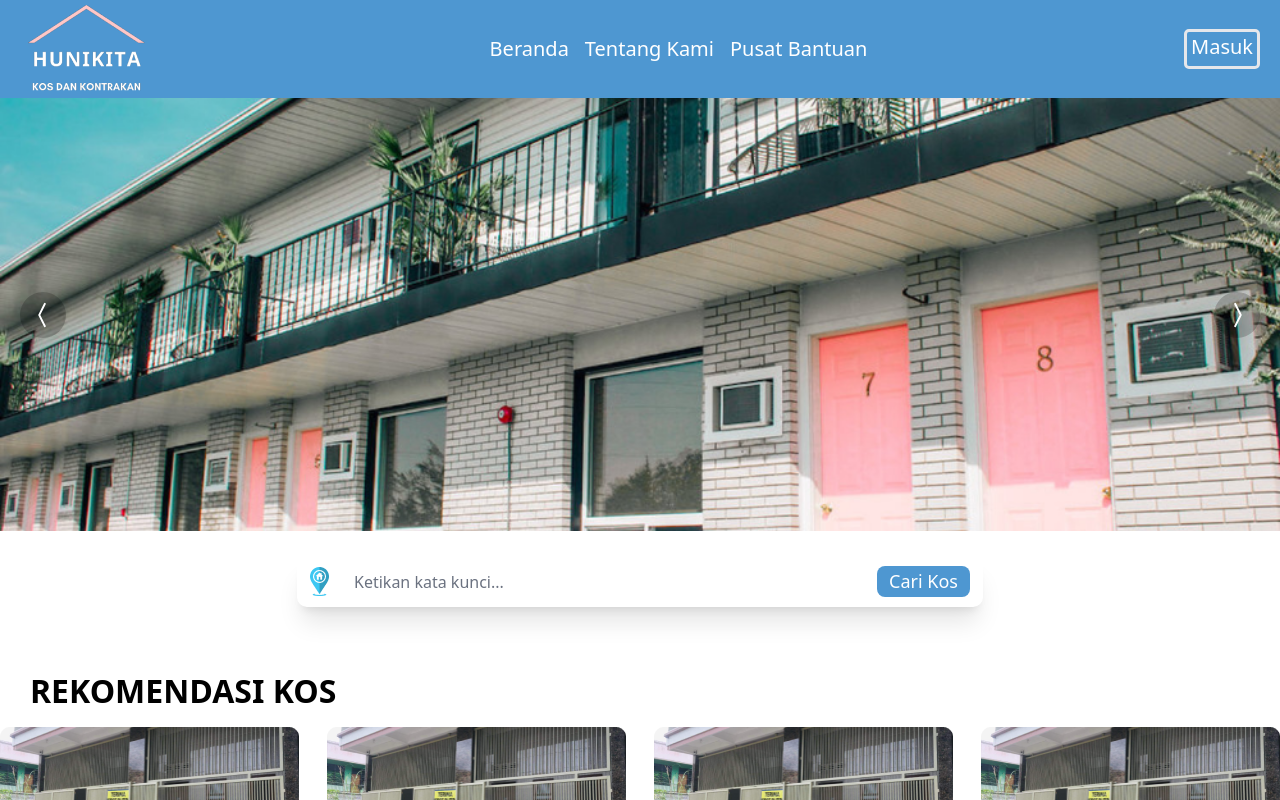
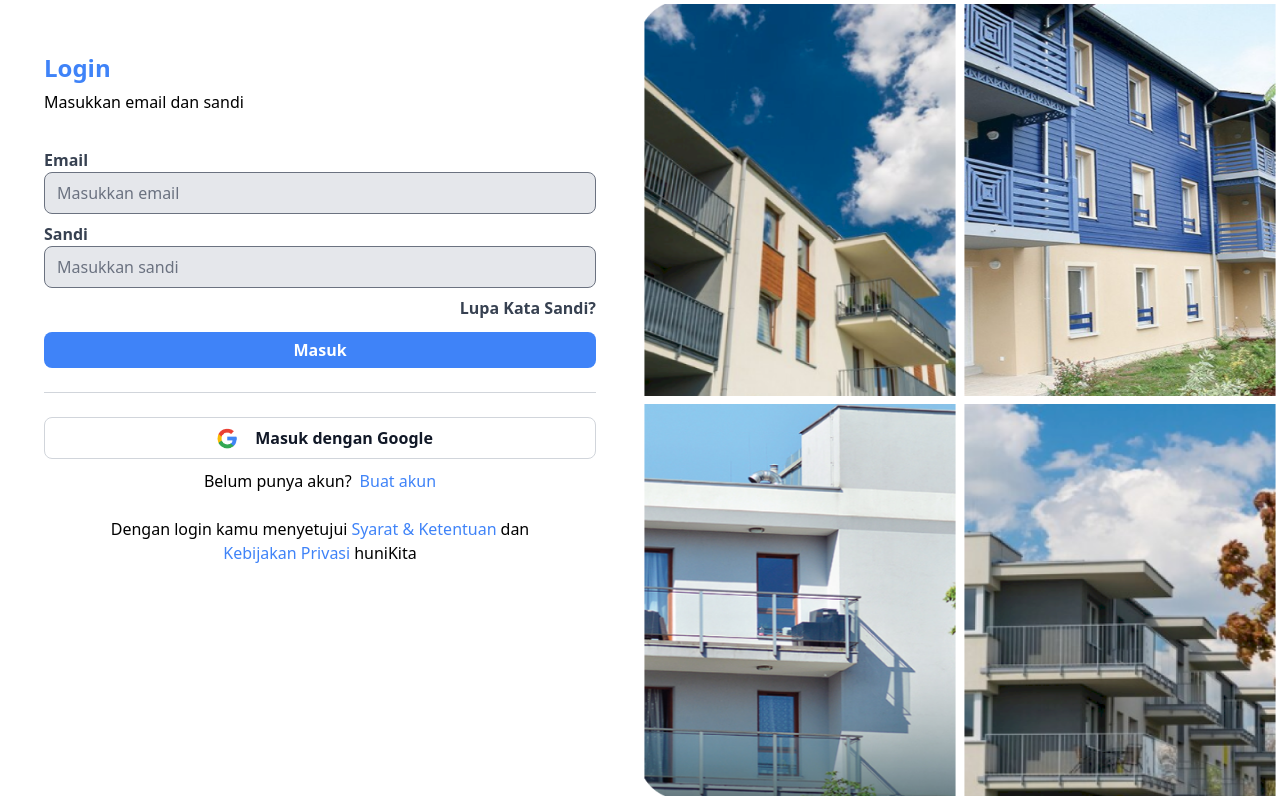
Before and after one commit to Aljuando1011/hunikita, a React (Vite) app: page / in a window 1280 px wide. Shown: the top 800 px of the page. Built offline with nearby package versions, Linux system fonts and the light colour scheme.

Commit message:
modified login & register

```diff
--- a/src/App.jsx
+++ b/src/App.jsx
@@ -1,22 +1,10 @@
-import Card from "./components/Card";
-import Carousel from "./components/beranda/Carousel";
-import Footer from "./components/Footer";
-import Navbar from "./components/Navbar";
-import TentangKami from "./Pages/tentang-kami/TentangKami";
-import ArtikelPage from "./Pages/artikel/detail-artikel/ArtikelPage"
-import ListArtikel from "./Pages/artikel/list-artikel/ListArtikel"
-import ListKontrakan from "./Pages/kontrakan/list-kontrakan/ListKontrakan"
-import Beranda from "./Pages/beranda/Beranda"
-import Selengkapnya from "./components/beranda/Selengkapnya";
-import { BrowserRouter  as Router, Routes, Route} from "react-router-dom";
 import Login from "./Pages/autentikasi/Login";
-import Register from "./Pages/autentikasi/Register";
-import Change from "./Pages/autentikasi/Change";
+import Register from "./Pages/autentikasi/Register"
 
 function App() {
   return (
     <>
-    <Beranda />
+    <Login />
     </>
   );
 }
--- a/src/Pages/autentikasi/Login.jsx
+++ b/src/Pages/autentikasi/Login.jsx
@@ -1,62 +1,89 @@
 import React from "react";
-import { Link } from "react-router-dom";
-
 
 const Login = () => {
   return (
     <div className="w-full h-screen flex item-start">
+      <div className="w-1/2 h-full bg-[#FFFFFF] flex flex-col p-5 justify-between font-Poppins">
+        <div className="bg-white w-full px-6">
+          <div className="w-full h-20">
+            <h1 className="text-xl md:text-2xl text-blue-500 font-bold leading-tight mt-8">
+              Login
+            </h1>
 
-        <div className='w-1/2 h-full bg-[#FFFFFF] flex flex-col p-5 justify-between font-Poppins'>
-
-            <div className='bg-white w-full px-6'>
-                <div className='w-full h-20'>
-                <h1 className='text-sm text-gray-500 font-semibold'>Web11Pro</h1>
-                <h1 className='text-xl md:text-2xl text-blue-500 font-bold leading-tight mt-8'>Login</h1>
-
-                <p className="leading-tight mt-2 font-Poppins">Masukkan email dan sandi</p>
+            <p className="leading-tight mt-2 font-Poppins">
+              Masukkan email dan sandi
+            </p>
 
             <form className="mt-9" action="#" method="POST">
-
               <div>
-                            <label className="font-semibold block text-gray-700">Email</label>
-                            <input type="email" placeholder="Masukkan email" className="w-full bg-gray-200 border focus:border-blue-500 focus:bg-white focus:outline-none rounded-lg" autoComplete autofocus required/>
+                <label className="font-semibold block text-gray-700">
+                  Email
+                </label>
+                <input
+                  type="email"
+                  placeholder="Masukkan email"
+                  className="w-full bg-gray-200 border focus:border-blue-500 focus:bg-white focus:outline-none rounded-lg"
+                  autoComplete
+                  autofocus
+                  required
+                />
               </div>
 
               <div className="mt-2">
-                            <label className="font-semibold block text-gray-700">Sandi</label>
-                            <input type="password" minLength="10" placeholder="Masukkan sandi" className="w-full bg-gray-200 border focus:border-blue-500 focus:bg-white focus:outline-none rounded-lg" required/>
+                <label className="font-semibold block text-gray-700">
+                  Sandi
+                </label>
+                <input
+                  type="password"
+                  minLength="10"
+                  placeholder="Masukkan sandi"
+                  className="w-full bg-gray-200 border focus:border-blue-500 focus:bg-white focus:outline-none rounded-lg"
+                  required
+                />
               </div>
 
-                        <div class="text-right mt-2">
-                            <a href="#" className="font-Poppins font-semibold text-gray-700 hover:text-blue-700 focus:text-blue-700 focus:outline-none"><Link to="/Change">Lupa Kata Sandi?</Link></a>
+              <div class="text-right mt-2 font-Poppins font-semibold text-gray-700 hover:text-blue-700 focus:text-blue-700 focus:outline-none">
+                Lupa Kata Sandi?
               </div>
 
+              <button
+                className="w-full block bg-blue-500 hover:bg-blue-400 px-1.5 py-1.5 rounded-lg font-semibold text-white font-Poppins focus:bg-blue-400 focus:outline-none mt-3"
+                type="submit"
+              >
+                Masuk
+              </button>
 
-                        <button className="w-full block bg-blue-500 hover:bg-blue-400 px-1.5 py-1.5 mt-2 rounded-lg font-semibold text-white font-Poppins focus:bg-blue-400 focus:outline-none mt-3" type="submit"><Link to="/Beranda">Masuk</Link></button>
-
-                        <hr className ="my-6 border-gray-300 w-full"/>
+              <hr className="my-6 border-gray-300 w-full" />
 
               <button className="w-full block bg-white border-gray-300 hover:bg-gray-100 focus:bg-gray-100 text-gray-900 font-semibold rounded-lg border mt-4">
                 <div className="flex items-center justify-center">
-                                <img src="/logo-google.png" className="w-10 h-10 flex-items-center justify-center" viewBox="0 0 48 48" />
+                  <img
+                    src="/logo-google.png"
+                    className="w-10 h-10 flex-items-center justify-center"
+                    viewBox="0 0 48 48"
+                  />
                   <p className="ml-2">Masuk dengan Google</p>
                 </div>
               </button>
-
-                        <p className="flex justify-center items-center mt-4 ">
-                            Belum punya akun?
-                            <p className="active"><a href="Register.jsx" className="text-blue-500 hover:text-blue-700 font-semibold gap-2"><Link to="/Register">Buat Akun</Link></a>
-                            </p>
-                        </p>
+              <div className="flex gap-2 justify-center mt-[10px]">
+                <p>Belum punya akun?</p>
+                <p className="text-blue-500">Buat akun</p>
+              </div>
 
               <div className="mt-6">
-                            <div className="flex items-center justify-center flex gap-1">
+                <div className=" items-center justify-center flex gap-1">
                   Dengan login kamu menyetujui
-                                <a href="#" className="text-blue-500 hover:text-blue-700">  Syarat & Ketentuan </a>
+                  <a href="#" className="text-blue-500 hover:text-blue-700">
+                    {" "}
+                    Syarat & Ketentuan{" "}
+                  </a>
                   <a href="#"> dan</a>
                 </div>
-                            <div className="flex items-center justify-center flex gap-1">
-                                <a href="#" className="text-blue-500 hover:text-blue-700"> Kebijakan Privasi</a>
+                <div className=" items-center justify-center flex gap-1">
+                  <a href="#" className="text-blue-500 hover:text-blue-700">
+                    {" "}
+                    Kebijakan Privasi
+                  </a>
                   <a href="#"> huniKita</a>
                 </div>
               </div>
@@ -65,10 +92,9 @@ const Login = () => {
         </div>
       </div>
 
-        <div className='relative w-1/2 h-full flex flex-col bg-white'>
+      <div className="relative w-1/2 h-full flex flex-col bg-white">
         <img src="/Login.png" className="w-full h-full" />
       </div>
-
     </div>
   );
 };
--- a/src/Pages/autentikasi/Register.jsx
+++ b/src/Pages/autentikasi/Register.jsx
@@ -1,59 +1,101 @@
 import React from "react";
-import Dropdown from "../../components/autentikasi/Dropdown";
-import { Link } from "react-router-dom";
+import Dropdown from "../../components/autentikasi/Dropdown"
 
 const Register = () => {
   return (
     <div className="w-full h-screen flex item-start">
-
-        <div className='w-1/2 h-full bg-[#FFFFFF] flex flex-col p-5 justify-between font-Poppins'>
-
-            <div className='bg-white w-full px-6'>
-                <div className='w-full h-full'>
-                <h1 className='text-xl md:text-2xl text-blue-500 font-bold leading-tight mt-2'>Daftar</h1>
+      <div className="w-1/2 h-full bg-[#FFFFFF] flex flex-col p-5 justify-between font-Poppins">
+        <div className="bg-white w-full px-6">
+          <div className="w-full h-full">
+            <h1 className="text-xl md:text-2xl text-blue-500 font-bold leading-tight mt-2">
+              Daftar
+            </h1>
 
             <form className="mt-9" action="#" method="POST">
-
               <div>
-                            <label className="font-semibold block text-gray-700">Email</label>
-                            <input type="email" placeholder="Masukkan email" className="w-full bg-gray-200 border focus:border-blue-500 focus:bg-white focus:outline-none rounded-lg" autoComplete autofocus required/>
+                <label className="font-semibold block text-gray-700">
+                  Email
+                </label>
+                <input
+                  type="email"
+                  placeholder="Masukkan email"
+                  className="w-full bg-gray-200 border focus:border-blue-500 focus:bg-white focus:outline-none rounded-lg"
+                  autoComplete
+                  autofocus
+                  required
+                />
               </div>
 
               <div class="mt-2">
-                            <label className="font-semibold block text-gray-700">Sandi</label>
-                            <input type="password" minLength="10" placeholder="Masukkan sandi" className="w-full bg-gray-200 border focus:border-blue-500 focus:bg-white focus:outline-none rounded-lg" autoComplete autofocus required/>
+                <label className="font-semibold block text-gray-700">
+                  Sandi
+                </label>
+                <input
+                  type="password"
+                  minLength="10"
+                  placeholder="Masukkan sandi"
+                  className="w-full bg-gray-200 border focus:border-blue-500 focus:bg-white focus:outline-none rounded-lg"
+                  autoComplete
+                  autofocus
+                  required
+                />
               </div>
 
               <div className="mt-2">
-                            <label className="font-semibold block text-gray-700">Konfirmasi Sandi</label>
-                            <input type="password" minLength="10" placeholder="Masukkan sandi" className="w-full bg-gray-200 border focus:border-blue-500 focus:bg-white focus:outline-none rounded-lg" autoComplete autofocus required/>
+                <label className="font-semibold block text-gray-700">
+                  Konfirmasi Sandi
+                </label>
+                <input
+                  type="password"
+                  minLength="10"
+                  placeholder="Masukkan sandi"
+                  className="w-full bg-gray-200 border focus:border-blue-500 focus:bg-white focus:outline-none rounded-lg"
+                  autoComplete
+                  autofocus
+                  required
+                />
               </div>
 
               <div class="mt-2">
-                            <label className="font-semibold block text-gray-700">Daftar Sebagai</label>
-                            <Dropdown/>
-                            {/* <input type="text" placeholder="Pilih role" className="w-full bg-gray-200 border focus:border-blue-500 focus:bg-white focus:outline-none rounded-lg" required/> */}
+                <label className="font-semibold block text-gray-700">
+                  Daftar Sebagai
+                </label>
+                <Dropdown />
               </div>
 
-                        <button className="w-full block bg-blue-500 hover:bg-blue-400 px-1.5 py-1.5 mt-5 rounded-lg font-semibold text-white font-Poppins focus:bg-blue-400 focus:outline-none mt-3" type="submit"><Link to="/Login">Daftar</Link></button>
+              <button
+                className="w-full block bg-blue-500 hover:bg-blue-400 px-1.5 py-1.5 mt-5 rounded-lg font-semibold text-white font-Poppins focus:bg-blue-400 focus:outline-none"
+                type="submit"
+              >Daftar
+              </button>
 
-                        <hr className="my-6 border-gray-300 w-full"/>
+              <hr className="my-6 border-gray-300 w-full" />
 
               <button className="w-full block bg-white border-gray-300 hover:bg-gray-100 focus:bg-gray-100 text-gray-900 font-semibold rounded-lg border mt-4">
                 <div className="flex items-center justify-center">
-                                <img src="/logo-google.png" className="w-10 h-10 flex-items-center justify-center" viewBox="0 0 48 48" />
+                  <img
+                    src="/logo-google.png"
+                    className="w-10 h-10 flex-items-center justify-center"
+                    viewBox="0 0 48 48"
+                  />
                   <p className="ml-2">Masuk dengan Google</p>
                 </div>
               </button>
 
               <div className="mt-6">
-                            <div className="flex items-center justify-center flex gap-1">
+                <div className="flex items-center justify-center gap-1">
                   Dengan login kamu menyetujui
-                                <a href="#" className="text-blue-500 hover:text-blue-700">  Syarat & Ketentuan </a>
+                  <a href="#" className="text-blue-500 hover:text-blue-700">
+                    {" "}
+                    Syarat & Ketentuan{" "}
+                  </a>
                   <a href="#"> dan</a>
                 </div>
-                            <div className="flex items-center justify-center flex gap-1">
-                                <a href="#" className="text-blue-500 hover:text-blue-700"> Kebijakan Privasi</a>
+                <div className="flex items-center justify-center gap-1">
+                  <a href="#" className="text-blue-500 hover:text-blue-700">
+                    {" "}
+                    Kebijakan Privasi
+                  </a>
                   <a href="#"> huniKita</a>
                 </div>
               </div>
@@ -62,10 +104,9 @@ const Register = () => {
         </div>
       </div>
 
-        <div className='relative w-1/2 h-full flex flex-col bg-white'>
+      <div className="relative w-1/2 h-full flex flex-col bg-white">
         <img src="/Login.png" className="w-full h-full" />
       </div>
-
     </div>
   );
 };
--- /dev/null
+++ b/src/components/penyewa/Dropdown.jsx
@@ -0,0 +1,33 @@
+import React from 'react'
+
+const Dropdown = () => {
+  return (
+    <>
+    <button id="dropdownHoverButton" data-dropdown-toggle="dropdownHover" data-dropdown-trigger="hover" className="text-white bg-blue-700 hover:bg-blue-800 focus:ring-4 focus:outline-none focus:ring-blue-300 font-medium rounded-lg text-sm px-5 py-2.5 text-center inline-flex items-center dark:bg-blue-600 dark:hover:bg-blue-700 dark:focus:ring-blue-800" type="button">Dropdown hover <svg className="w-2.5 h-2.5 ms-3" aria-hidden="true" xmlns="http://www.w3.org/2000/svg" fill="none" viewBox="0 0 10 6">
+<path stroke="currentColor" stroke-linecap="round" stroke-linejoin="round" stroke-width="2" d="m1 1 4 4 4-4"/>
+</svg>
+</button>
+
+<div id="dropdownHover" className="z-10 hidden bg-white divide-y divide-gray-100 rounded-lg shadow w-44 dark:bg-gray-700">
+    <ul className="py-2 text-sm text-gray-700 dark:text-gray-200" aria-labelledby="dropdownHoverButton">
+      <li>
+        <a href="#" className="block px-4 py-2 hover:bg-gray-100 dark:hover:bg-gray-600 dark:hover:text-white">Dashboard</a>
+      </li>
+      <li>
+        <a href="#" className="block px-4 py-2 hover:bg-gray-100 dark:hover:bg-gray-600 dark:hover:text-white">Settings</a>
+      </li>
+      <li>
+        <a href="#" className="block px-4 py-2 hover:bg-gray-100 dark:hover:bg-gray-600 dark:hover:text-white">Earnings</a>
+      </li>
+      <li>
+        <a href="#" className="block px-4 py-2 hover:bg-gray-100 dark:hover:bg-gray-600 dark:hover:text-white">Sign out</a>
+      </li>
+    </ul>
+</div>
+
+    </>
+
+  )
+}
+
+export default Dropdown
--- /dev/null
+++ b/src/components/penyewa/NavPenyewa.jsx
@@ -0,0 +1,21 @@
+import React from 'react'
+
+const NavPenyewa = () => {
+  return (
+    <nav className="w-full flex justify-between bg-[#4E97D1] items-center relative">
+        <div>
+            <img src="/logo-hunikita.png" alt="" />
+        </div>
+        <ul className='flex text-white font-normal text-[20px] gap-7'>
+            <li className="hover:text-gray-200 hover:cursor-pointer hover:underline">Beranda</li>
+            <li className="hover:text-gray-200 hover:cursor-pointer hover:underline">Tentang kami</li>
+            <li className="hover:text-gray-200 hover:cursor-pointer hover:underline">Pusat bantuan</li>
+            <li className="hover:text-gray-200 hover:cursor-pointer hover:underline">Artikel</li>
+            <li className="hover:text-gray-200 hover:cursor-pointer hover:underline">Mau cari apa?</li>
+        </ul>
+        <button className="hover:text-gray-200 hover:cursor-pointer hover:underline relative mr-5 p-1 pt-0 rounded-[5px] border-solid border-[3px] justify-center items-center text-white text-[20px] font-normal">Masuk</button>
+    </nav>
+  )
+}
+
+export default NavPenyewa
```
Also changed, not shown: src/Pages/autentikasi/Change.jsx (+47 -18 lines), src/components/autentikasi/Dropdown.jsx (+31 -12 lines), src/components/pemilik/NavPemilik.jsx (added). Lines whose indentation alone changed are shown as unchanged.
